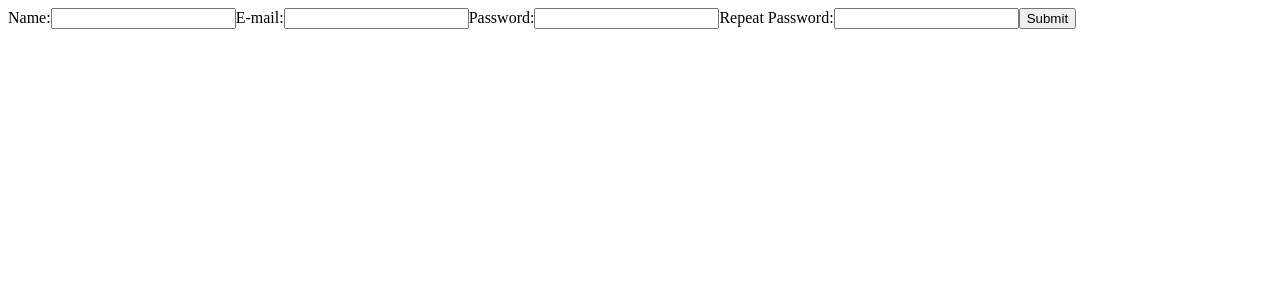
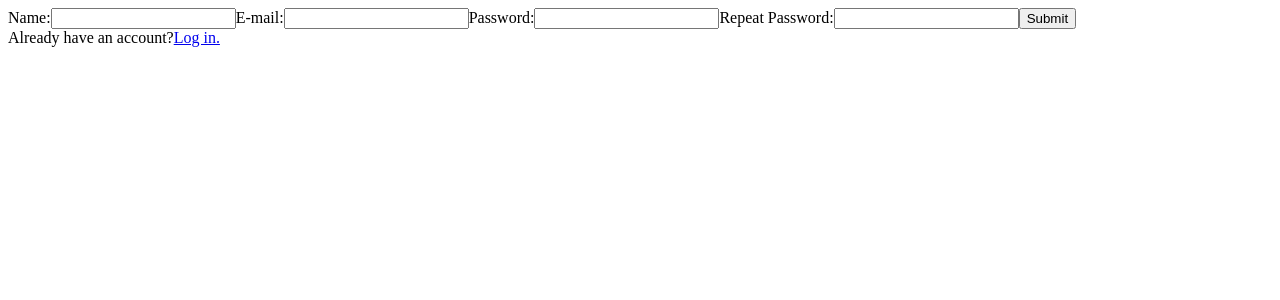
Before and after one commit to Goalify/front-end, a React (Create React App) app: page / in a window 1280 px wide. Shown: the top 300 px of the page. Built offline with nearby package versions, Linux system fonts and the light colour scheme.

Commit message:
Added a link from register to login

```diff
--- a/src/components/account_setup/Login.tsx
+++ b/src/components/account_setup/Login.tsx
@@ -14,7 +14,6 @@ const Login = () => {
     const usernameRef = useRef<HTMLInputElement>(null);
     const [username, setUsername] = useState<string>("");
     const [password, setPassword] = useState<string>("");
-    let history = useHistory();
 
     useEffect(() => {
         if (usernameRef && usernameRef.current)
@@ -23,8 +22,6 @@ const Login = () => {
 
     const handleSubmit = (event: FormEvent<HTMLFormElement>) => {
         event.preventDefault();
-
-        history.push("/dashboard");
 
         // TODO: request from backend and reply to user accordingly.
         if (true){
--- a/src/components/account_setup/Register.tsx
+++ b/src/components/account_setup/Register.tsx
@@ -1,5 +1,5 @@
 import * as React from "react";
-import { BrowserRouter as Router, Route, Redirect } from "react-router-dom";
+import { BrowserRouter as Router, Route, Redirect, Link } from "react-router-dom";
 import Dashboard from "../dashboard/Dashboard";
 
 const Register = () => {
@@ -20,6 +20,7 @@ const Register = () => {
             alert("Password is weak make sure to have at least 5 charchers!!!");
             return;
         }
+        // TODO: Send information to the back-end.
         setFlag(true);
     }
 
@@ -39,12 +40,18 @@ const Register = () => {
                         </label>
                     <input type="submit" value="Submit" />
                 </form>
+                <div>
+                    Already have an account?
+                    <Link to="login">
+                        Log in.
+                    </Link>
+                </div>
             </div>
         );
     }
     else{
         return (
-            <Redirect to="/dashboard" />
+            <Redirect to="/login" />
         );
     }
 }
```
